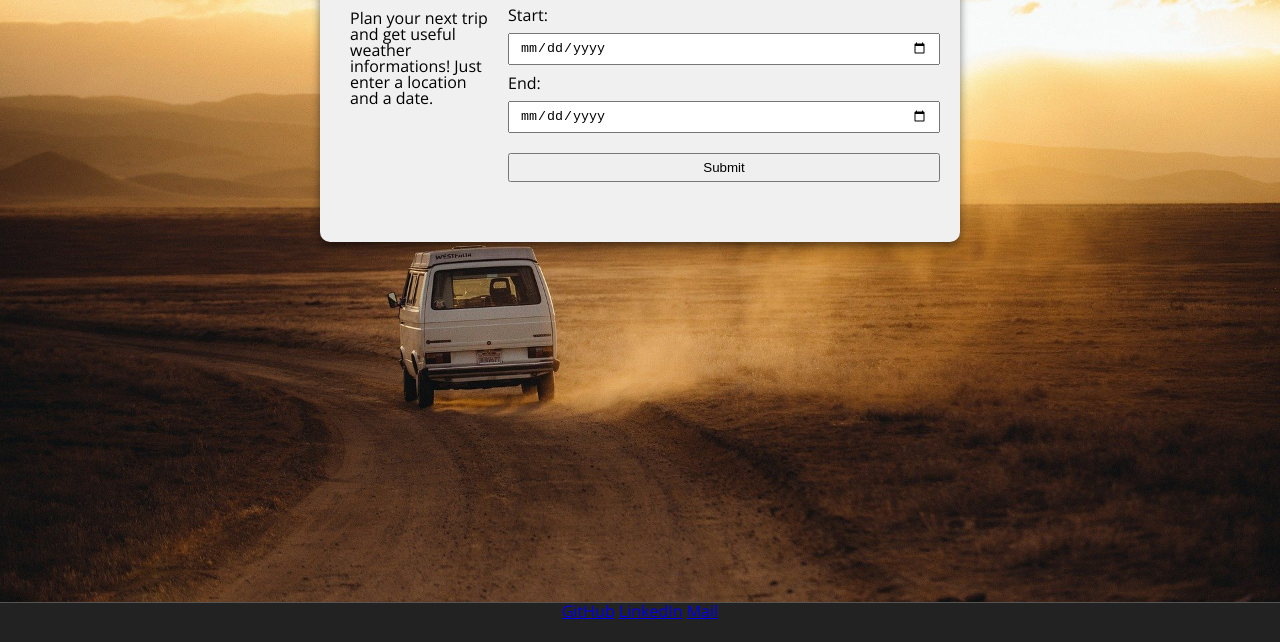
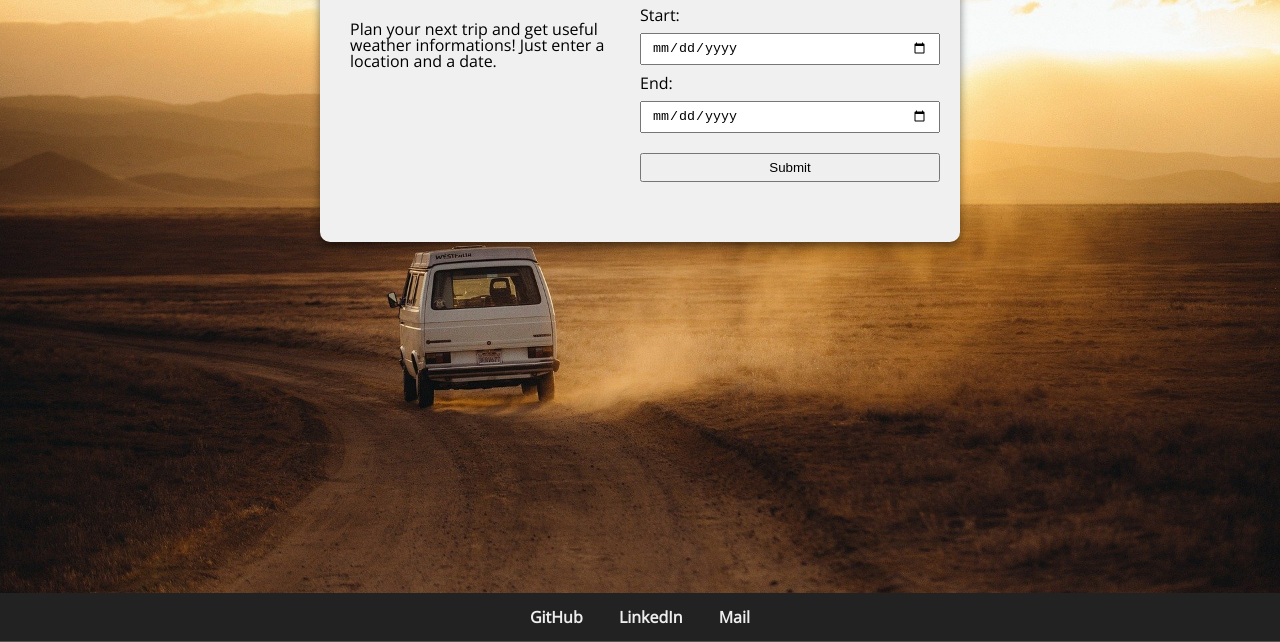
Before and after one commit to AndyWoerner/05_capstone, a website built with webpack: page src/client/views/index.html in a window 1280 px wide. Shown: the part 158-800 px from the top of the page. Built offline with nearby package versions, Linux system fonts and the light colour scheme; a web font is replaced by a local one.

Commit message:
style: add link styles

```diff
--- a/src/client/styles/base.scss
+++ b/src/client/styles/base.scss
@@ -16,9 +16,6 @@ body {
 
 main {
     flex: 2;
-    .hero {
-        font-size: 30px;
-    }
 }
 
 h1 {
@@ -26,7 +23,7 @@ h1 {
 }
 
 section {
-    max-width: 640px;
+    width: 640px;
     margin: 20px auto;
     border-radius: 10px;
     background: rgb(240, 240, 240);
@@ -39,6 +36,11 @@ section {
         border-top-right-radius: 10px;
     }
 
+    h1 {
+        margin-bottom: 10px;
+        font-size: 30px;
+    }
+
     h2 {
         font-size: 1.2em;
         padding: 10px;
@@ -48,22 +50,17 @@ section {
     p {
         padding: 10px;
     }
-}
 
-section:hover {
-    box-shadow: 0 8px 16px 0 rgba(255, 255, 255, 0.2);
+    &:hover {
+        box-shadow: 0 8px 16px 0 rgba(255, 255, 255, 0.2);
+    }
 }
 
 .description {
     margin: 20px;
-    max-width: 300px;
+    width: 300px;
     margin: 20px auto;
     padding: 30px 0px 0px 30px;
-}
-
-h1 {
-    margin-bottom: 10px;
-    font-size: larger;
 }
 
 #inputs {
@@ -86,11 +83,11 @@ h1 {
     opacity: 1;
     cursor: pointer;
 
-    &:hover{
+    &:hover {
         background-color: rgb(238, 238, 238);
         border: 1px solid rgb(201, 201, 201);
-        box-shadow: 0px 0px 5px 0px rgba(0,0,0,0.75);
-        transition: all .2s;
+        box-shadow: 0px 0px 5px 0px rgba(0, 0, 0, 0.75);
+        transition: all 0.2s;
     }
 }
 
--- a/src/client/styles/footer.scss
+++ b/src/client/styles/footer.scss
@@ -1,7 +1,18 @@
 footer {
-    text-align: center;
-    border-top: 1px solid #545454;
-    height: 40px;
-    background: #222;
-    color: #fff;
+    display: flex;
+    justify-content: space-evenly;
+    border-bottom: 1px solid #545454;
+    background-color: #222;
+
 }
+
+a {
+    text-decoration: none;
+    color: #eee;
+    &:hover {
+        color: #545454;
+    }
+    &:visited {
+        text-decoration: none;
+    }
+}
--- a/src/client/styles/header.scss
+++ b/src/client/styles/header.scss
@@ -1,37 +1,29 @@
 header {
     display: flex;
     justify-content: space-evenly;
-    padding: 0px 40px;
     border-bottom: 1px solid #545454;
-    background: #222;
-    color: #fff;
+    background-color: #222;
 }
 
-.heading {
-    font-size: 2em;
-}
-
-.navbar__menu ul {
+.navbar__menu {
+    ul {
         padding-left: 0;
         margin: 0;
         text-align: right;
     }
-
-.navbar__menu li {
+    li {
         display: inline-block;
     }
-
-.navbar__menu .menu__link {
+    .menu__link {
         display: block;
         padding: 1em;
         font-weight: bold;
         text-decoration: none;
         color: #eee;
     }
-
-
-.navbar__menu .menu__link:hover {
+    .menu__link:hover {
         background: #888;
         color: #222;
         transition: ease 0.2s all;
     }
+}
--- a/src/client/views/index.html
+++ b/src/client/views/index.html
@@ -9,9 +9,9 @@
 
 <body>
 
-  <header>
+  <header class="sticky">
     <nav class="navbar__menu">
-      <ul id="navbar__list">
+      <ul>
         <li><a href="/" class="menu__link">Travel App</a></li>
         <li><a href="mailto:Andy.Woerner@icloud.com" class="menu__link">Contact</a></li>
       </ul>
@@ -42,11 +42,13 @@
   </main>
 
   <footer>
-    <div>
-      <a href="https://github.com/AndyWoerner" target="_blank">GitHub</a>
-      <a href="https://www.linkedin.com/in/andywoerner" target="_blank">LinkedIn</a>
-      <a href="mailto:Andy.Woerner@icloud.com">Mail</a>
-    </div>
+    <nav class="navbar__menu" class="sticky">
+      <ul id="footer__list">
+        <li><a href="https://github.com/AndyWoerner" class="menu__link" target="_blank">GitHub</a></li>
+        <li><a href="https://www.linkedin.com/in/andywoerner" class="menu__link" target="_blank">LinkedIn</a></li>
+        <li><a href="mailto:Andy.Woerner@icloud.com" class="menu__link">Mail</a></li>
+      </ul>
+    </nav>
   </footer>
 
 </body>
```
Lines whose indentation alone changed are shown as unchanged.
